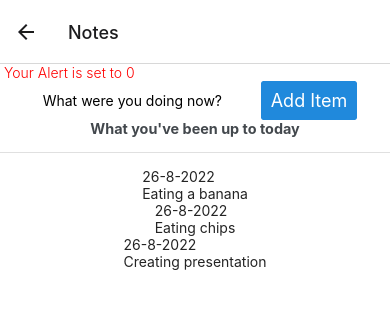
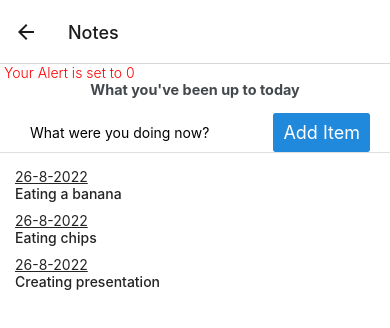
Before and after one commit to 99daycoder/mindtimer, a React Native app: screen / in a window 390 px wide. Both pictures are taken after a click on the button "Start Alerts". Shown: the top 328 px of the page. Built offline with nearby package versions, Linux system fonts and the light colour scheme.

Commit message:
created notes component with formatting

```diff
--- a/Components/NoteItem.js
+++ b/Components/NoteItem.js
@@ -7,8 +7,18 @@ import { createNativeStackNavigator } from '@react-navigation/native-stack';
 export default function NoteItem({note, date}) {
   return (
     <View>
-        <Text>{date}</Text>
-        <Text>{note}</Text>
+        <Text style={styles.date}>{date}</Text>
+        <Text style={styles.note} >{note}</Text>
     </View>
   )
 }
+
+const styles = StyleSheet.create({
+  note:{
+    fontWeight: '500',
+    marginBottom: 10,
+  },
+  date: {
+    textDecorationLine: 'underline'
+  },
+});
--- a/Components/Notes.js
+++ b/Components/Notes.js
@@ -31,14 +31,12 @@ export default function Notes({route, navigation}) {
   return (
     <View style={styles.container}>
       <Text style={styles.h1Style}> Your Alert is set to {route.params.alertsPerHour} </Text>
+      <Card.Title>What you've been up to today</Card.Title>
      <View style={styles.addNotes}><TextInput style={styles.addNotesText} placeholder='What were you doing now?' onChangeText={newText => setInputValue(newText)}></TextInput>
       <Button style={styles.addNotesButton} title="Add Item" onPress={simpleNoteHandler}/></View>
-      <Card.Title>What you've been up to today</Card.Title>
         <Card.Divider/>
-        <View style={{position:"relative",alignItems:"center"}}>
-
-          {notes.map((item, i)=>
-
+        <View style={styles.currentNotes}>
+         {notes.map((item, i)=>
      <NoteItem key={i} note={item.item} date={todaysDate} />
 
      )}
@@ -70,11 +68,9 @@ const styles = StyleSheet.create({
   addNotes: {
   display: "flex",
   flexDirection: 'row',
-  alignContent: 'center',
-  alignItems: 'center',
-  alignSelf:'center',
-paddingRight:20,
+  paddingRight:20,
 paddingLeft:30,
+    justifyContent: 'space-between',
 
   },
   addNotesText: {
@@ -83,5 +79,9 @@ paddingLeft:30,
   addNotesButton: {
 
       },
-
+currentNotes:{
+  position:"relative",
+  alignItems:"left",
+  marginLeft: 15,
+},
 });
```
